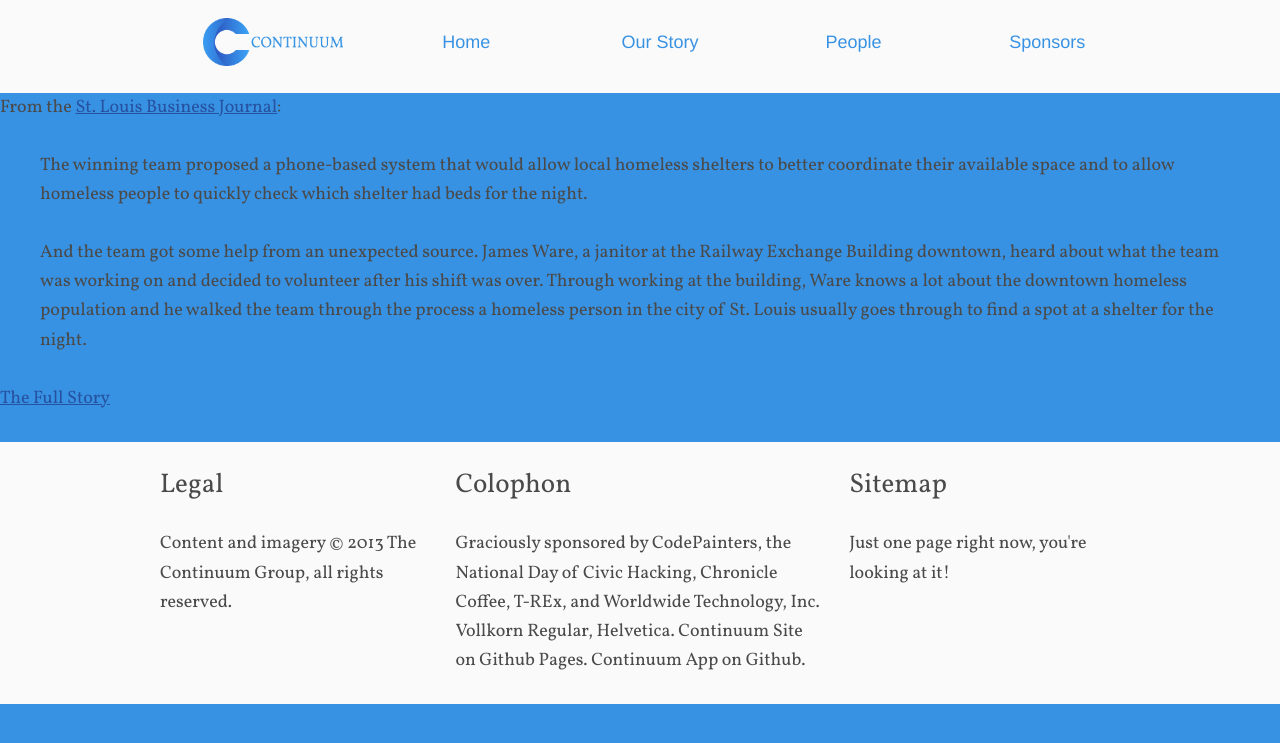
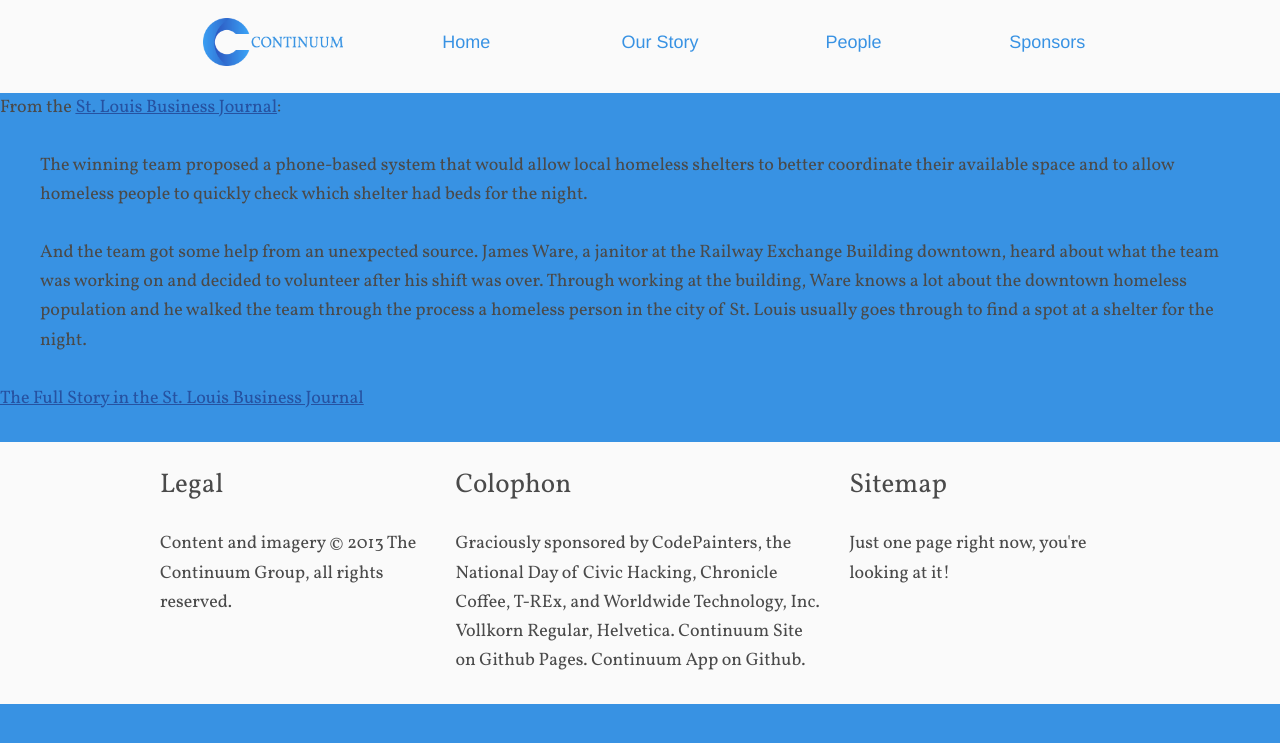
Before and after one commit to continuumgroup/continuumgroup.github.io, a Jekyll site: the page built from _posts/2013-06-03-data-junkies-tackle-national-day-of-civic-hacking.md, in a window 1280 px wide. Shown: the top 743 px of the page. Built offline with Jekyll 4.4.1, drawn with Linux system fonts in a browser that asks for light colours.

Commit message:
acknowledge St. Louis Business Journal

```diff
--- a/_posts/2013-06-03-data-junkies-tackle-national-day-of-civic-hacking.md
+++ b/_posts/2013-06-03-data-junkies-tackle-national-day-of-civic-hacking.md
@@ -17,4 +17,4 @@
 > he walked the team through the process a homeless person in the city of St.
 > Louis usually goes through to find a spot at a shelter for the night.
 
-[The Full Story](http://www.bizjournals.com/stlouis/blog/BizNext/2013/06/data-junkies-tackle-national-day-of.html?page=all)
+[The Full Story in the St. Louis Business Journal](http://www.bizjournals.com/stlouis/blog/BizNext/2013/06/data-junkies-tackle-national-day-of.html?page=all)
```
